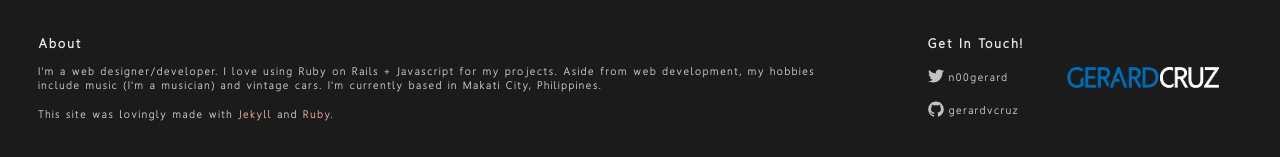
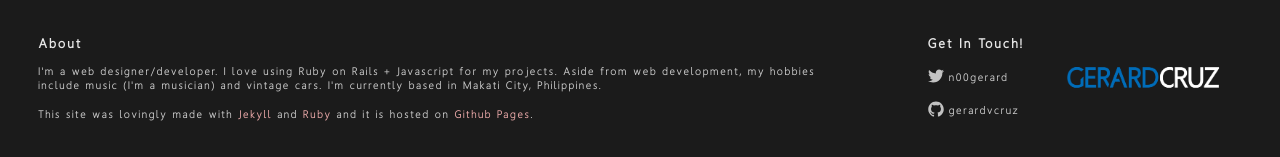
Before and after one commit to gerardvcruz/gerardvcruz.github.io, a Jekyll site: the page built from index.html, in a window 1280 px wide. Shown: the part 809-966 px from the top of the page. Built offline with Jekyll 4.4.1, drawn with Linux system fonts in a browser that asks for light colours.

Commit message:
update about

```diff
--- a/_includes/footer.html
+++ b/_includes/footer.html
@@ -3,7 +3,7 @@
 		<h1>About</h1>
 		<p><br>I'm a web designer/developer. I love using Ruby on Rails + Javascript for my projects. Aside from web development, my hobbies include music (I'm a musician) and vintage cars. I'm currently based in Makati City, Philippines.</p>
 		<div class="clear"></div>
-		<p><br>This site was lovingly made with <a href="http://jekyllrb.com" target="_blank">Jekyll</a> and <a href="http://ruby-lang.org" target="_blank">Ruby</a>.</p>
+		<p><br>This site was lovingly made with <a href="http://jekyllrb.com" target="_blank">Jekyll</a> and <a href="http://ruby-lang.org" target="_blank">Ruby</a> and it is hosted on <a href="http://pages.github.com/">Github Pages</a>.</p>
 	</div>
 
 	<div class="right">
```
